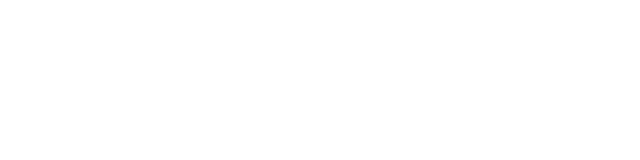
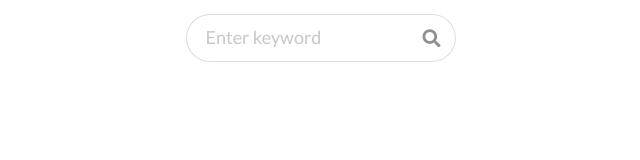
Before and after one commit to jillguardian/unsplash-search, a React (Create React App) app: page / in a window 1280 px wide. Shown: the top 160 px of the page, without its empty margins (319-959 px from the left). Built offline with nearby package versions, Linux system fonts and the light colour scheme.

Commit message:
Write application

```diff
--- a/package.json
+++ b/package.json
@@ -6,6 +6,7 @@
     "@testing-library/jest-dom": "^5.11.4",
     "@testing-library/react": "^11.1.0",
     "@testing-library/user-event": "^12.1.10",
+    "axios": "^0.21.0",
     "react": "^17.0.1",
     "react-dom": "^17.0.1",
     "react-scripts": "4.0.0",
--- /dev/null
+++ b/src/api/unsplash.js
@@ -0,0 +1,25 @@
+import axios from 'axios';
+
+const DOMAIN = 'https://api.unsplash.com';
+const SEARCH_PHOTOS = '/search/photos';
+const ACCESS_TOKEN = 'lYR1X3fgUeI5kHGt5-fk_CLeLaPxy3by8ffqiE8Nj_4';
+
+export async function asyncSearchPhotosOf(term) {
+    const response = await unsplash.get( SEARCH_PHOTOS, {
+        params: {
+            query: term,
+            per_page: 50
+        }
+    });
+    return response.data.results;
+}
+
+const unsplash = axios.create({
+    baseURL: DOMAIN,
+    headers: {
+        'Authorization': `Client-ID ${ACCESS_TOKEN}`,
+        'Accept-Version': 'v1'
+    }
+});
+
+export default unsplash;
--- a/src/components/App.js
+++ b/src/components/App.js
@@ -1,10 +1,36 @@
-import React from 'react';
+import React from 'react'
+import { asyncSearchPhotosOf } from "../api/unsplash";
+import Images from "./Images";
+import Search from "./Search";
 
-const App = () => {
-    return (
-        <div className="ui container">
-        </div>
-    );
+export default class App extends React.Component {
+
+    state = {
+        images: []
+    }
+
+    onSearch = async (term) => {
+        const images = await asyncSearchPhotosOf(term);
+        this.setState( { images: images } )
+    }
+
+    render() {
+        return (
+            <div className="ui container">
+                <div className="ui equal width center aligned padded grid">
+                    <div className="row">
+                        <div className="column">
+                            <Search onSearch={this.onSearch} />
+                        </div>
+                    </div>
+                    <div className="row">
+                        <div className="column">
+                            <Images images={this.state.images} />
+                        </div>
+                    </div>
+                </div>
+            </div>
+        )
+    }
+
 }
-
-export default App;
--- /dev/null
+++ b/src/components/Images.js
@@ -0,0 +1,35 @@
+import React from 'react';
+
+const Images = (props) => {
+
+    return (
+        <div className="ui link cards">
+            {props.images.map(image => <Image key={image.id} {...image} />)}
+        </div>
+    );
+
+}
+
+export default Images;
+
+const Image = (props) => {
+
+    return (
+        <div className="card">
+            <div className="image">
+                <img src={props.urls.thumb} alt={props.description}/>
+            </div>
+            <div className="content">
+                <div className="header">{props.description}</div>
+                <div className="meta">
+                    <a href={props.user.portfolio_url}>{props.user.name}</a>
+                </div>
+            </div>
+            <div className="extra content">
+                <span className="right floated">{props.created_at}</span>
+                <span><i className="heart icon"/>{props.likes}</span>
+            </div>
+        </div>
+    );
+
+}
--- /dev/null
+++ b/src/components/Search.js
@@ -0,0 +1,32 @@
+import React from 'react'
+
+export default class Search extends React.Component {
+
+    state = {
+        term: ''
+    }
+
+    onSearch = (event) => {
+        event.preventDefault();
+        this.props.onSearch(this.state.term);
+    }
+
+    render() {
+        return (
+            <form onSubmit={this.onSearch}>
+                <div className="ui search focus">
+                    <div className="ui icon big input">
+                        <input className="prompt"
+                               type="text"
+                               placeholder="Enter keyword"
+                               autoComplete="off"
+                               onChange={e => this.setState({term: e.target.value})}
+                               value={this.state.term}/>
+                        <i className="search icon"/>
+                    </div>
+                </div>
+            </form>
+        );
+    }
+
+}
--- a/src/index.js
+++ b/src/index.js
@@ -1,6 +1,6 @@
-import React from 'react';
-import ReactDOM from 'react-dom';
-import App from './components/App';
+import React from 'react'
+import ReactDOM from 'react-dom'
+import App from './components/App'
 
 ReactDOM.render(
   <React.StrictMode>
```
Also changed, not shown: 1 other file (tests, documents, lock files or other folders).
